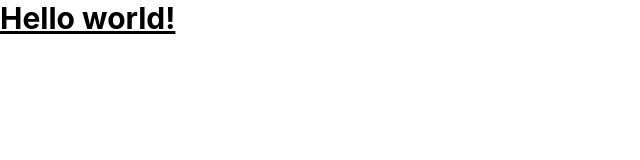
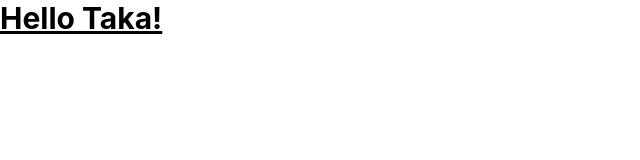
Before and after one commit to lilijanee/wcd, a React (Create React App) app: page / in a window 1280 px wide. Shown: the top 160 px of the page, without its empty margins (0-640 px from the left). Built offline with nearby package versions, Linux system fonts and the light colour scheme.

Commit message:
change world to taka

```diff
--- a/src/App.js
+++ b/src/App.js
@@ -1,7 +1,7 @@
 export default function App() {
   return (
     <h1 className="text-3xl font-bold underline">
-      Hello world!
+      Hello Taka!
     </h1>
   )
 }
```
